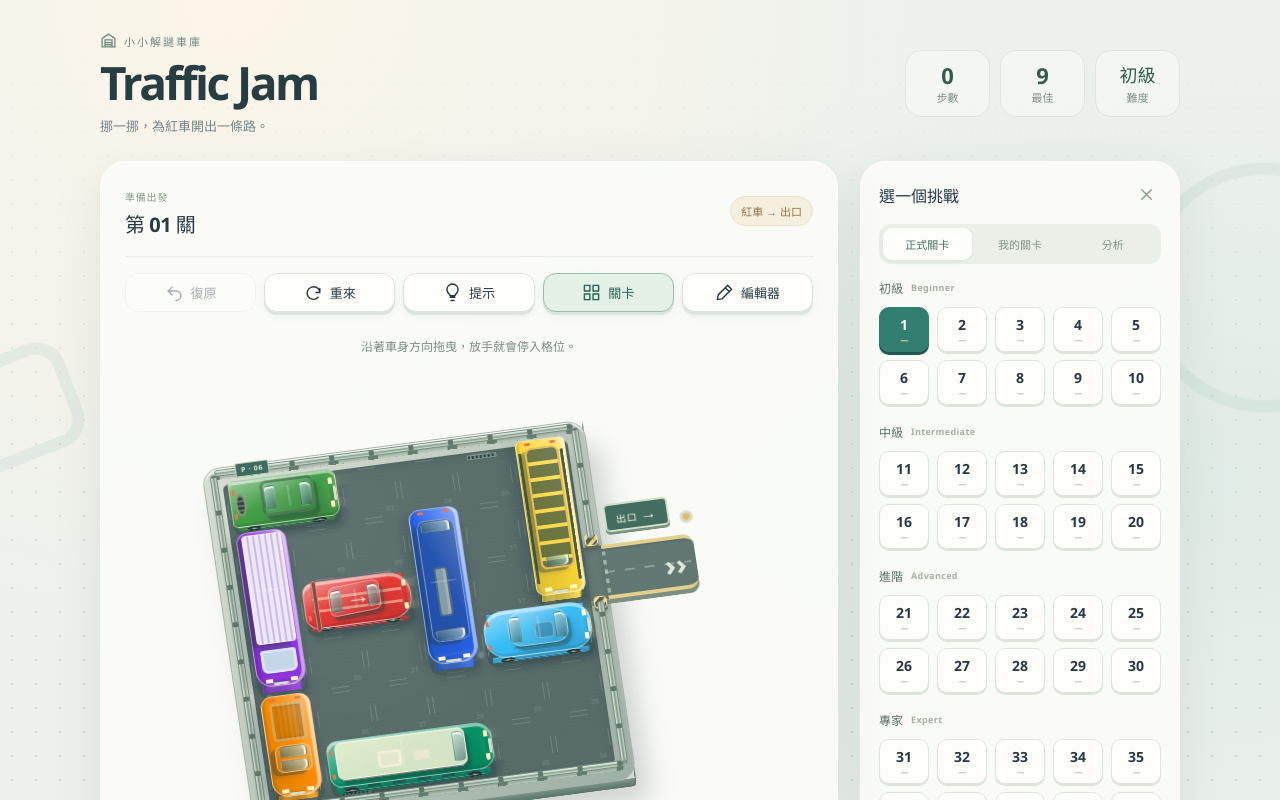
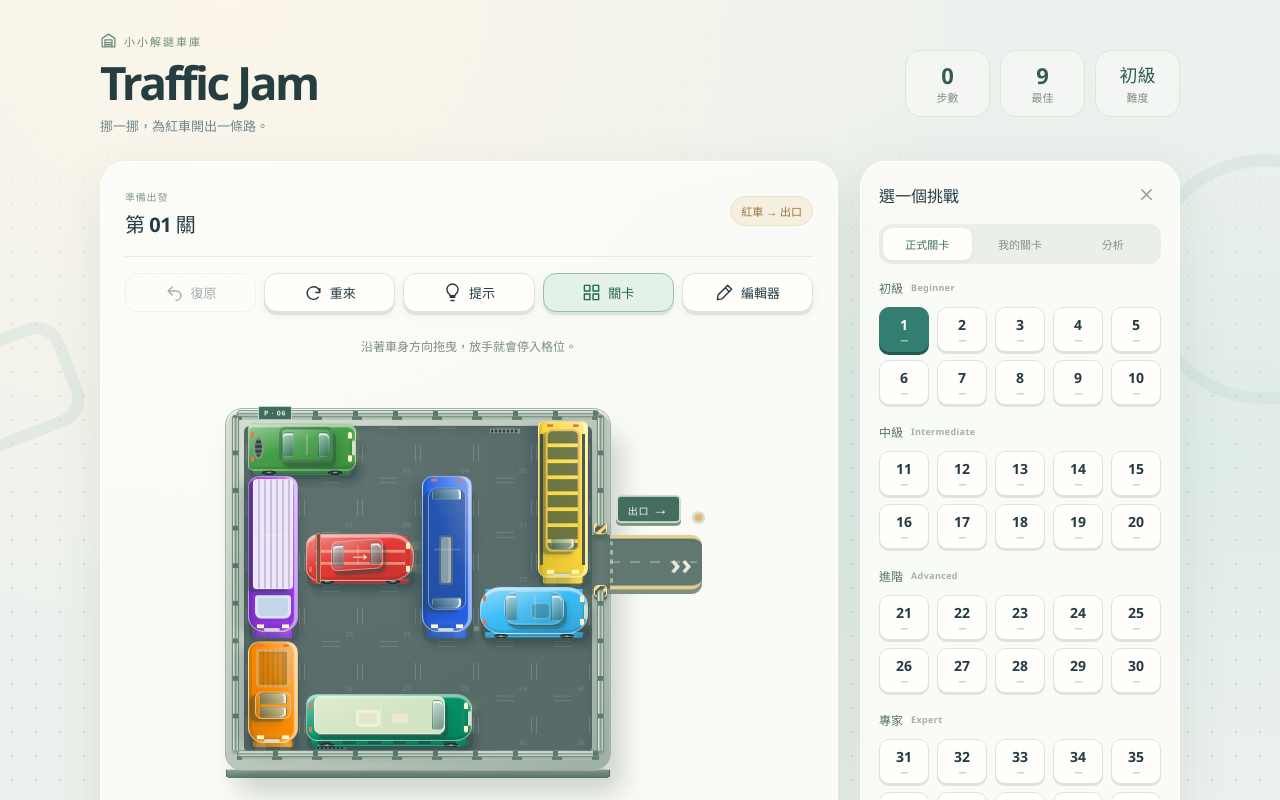
Before and after one commit to TFCChen/traffic-jam-game-1, a React (Vite) app: page / in a window 1280 px wide. Shown: the top 800 px of the page. Built offline with nearby package versions, Linux system fonts and the light colour scheme.

Commit message:
Keep the camera level and make visible 3D car surfaces draggable

```diff
--- a/src/Board.jsx
+++ b/src/Board.jsx
@@ -2,8 +2,8 @@ import React, { useEffect, useRef, useState } from "react";
 import { GRID, legalMovesForCar } from "./gameEngine.js";
 
 const CELL = 58;
-const SCENE_WIDTH = 560;
-const SCENE_HEIGHT = 478;
+const SCENE_WIDTH = 520;
+const SCENE_HEIGHT = 424;
 const clamp = (value, min, max) => Math.max(min, Math.min(max, value));
 
 // A stable colour-to-model mapping keeps the same vehicle recognisable in every level.
--- a/src/styles.css
+++ b/src/styles.css
@@ -239,10 +239,10 @@ button.selected, .tabs button.active { color: #246656; border-color: #9abfae; ba
 .drive-effects b { display: none; position: absolute; right: 0; top: 0; width: 7px; height: 3px; border-radius: 2px; background: #ffe7a0; box-shadow: 0 0 6px #ffb35c; animation: tire-spark 340ms ease-out infinite; }
 .fast .drive-effects b { display: block; }.drive-effects b:nth-of-type(2) { top: 38px; animation-delay: -100ms; --spark-y: 14px; }.drive-effects b:nth-of-type(3) { animation-delay: -200ms; --spark-y: -18px; }.drive-effects b:nth-of-type(4) { top: 38px; animation-delay: -280ms; --spark-y: 8px; }
 .dragging .light-beams, .escaping .light-beams { opacity: 1; width: 32px; animation: none; }
-/* Orthographic 2.5D camera: 70 degrees above the ground, with a small yaw. */
-.board-viewport { width: min(560px, 100%); border-radius: 0; overflow: hidden; }
-.scene-rig { position: absolute; top: 0; left: 0; width: 560px; height: 478px; transform-origin: 0 0; transform-style: preserve-3d; }
-.board-frame { position: absolute; left: 12px; top: 86px; transform: rotateX(20deg) rotateZ(-8deg); transform-origin: 0 0; transform-style: preserve-3d; box-shadow: inset 0 2px 1px #ffffffe0, 12px 26px 26px #33493f35; }
+/* A level horizon and a 70-degree downward view; the board never rolls sideways. */
+.board-viewport { width: min(520px, 100%); border-radius: 0; overflow: hidden; }
+.scene-rig { position: absolute; top: 0; left: 0; width: 520px; height: 424px; transform-origin: 0 0; transform-style: preserve-3d; }
+.board-frame { position: absolute; left: 16px; top: 24px; transform: rotateX(20deg); transform-origin: 0 0; transform-style: preserve-3d; box-shadow: inset 0 2px 1px #ffffffe0, 12px 26px 26px #33493f35; }
 .board { transform-style: preserve-3d; isolation: auto; }
 .plane-probe { position: absolute; width: 0; height: 0; pointer-events: none; }
 .platform-front, .platform-right { position: absolute; pointer-events: none; background: linear-gradient(#90a79b, #637e71); border: 1px solid #556f61; }
@@ -258,7 +258,7 @@ button.selected, .tabs button.active { color: #246656; border-color: #9abfae; ba
 .vehicle.bus { --body-height: 24px; }.vehicle.model-racer { --body-height: 14px; }
 .vehicle:hover, .vehicle.dragging { filter: none; }
 .vehicle::before { content: ""; position: absolute; inset: 3px -1px -3px 1px; border-radius: 10px; background: #233d3a55; box-shadow: 3px 5px 7px #1d343d30; transform: translateZ(.5px); pointer-events: none; }
-.vehicle-skin { transform: translate(-50%, -50%) translateZ(var(--body-height)); transform-style: preserve-3d; box-shadow: inset 0 3px 1px #ffffff85, inset 0 -3px 0 #00000018, 5px 10px 10px #1d373f30; }
+.vehicle-skin { transform: translate(-50%, -50%) translateZ(var(--body-height)); transform-style: preserve-3d; box-shadow: inset 0 3px 1px #ffffff85, inset 0 -3px 0 #00000018, 5px 10px 10px #1d373f30; pointer-events: auto; }
 .vehicle.V .vehicle-skin { transform: translate(-50%, -50%) rotateZ(90deg) translateZ(var(--body-height)); }
 .vehicle.dragging .vehicle-skin { transform: translate(-50%, -50%) translateZ(calc(var(--body-height) + 4px)); }
 .vehicle.V.dragging .vehicle-skin { transform: translate(-50%, -50%) rotateZ(90deg) translateZ(calc(var(--body-height) + 4px)); }
@@ -270,7 +270,10 @@ button.selected, .tabs button.active { color: #246656; border-color: #9abfae; ba
 .body-wall.near::after, .body-wall.far::after { content: ""; position: absolute; bottom: 3px; left: 5px; right: 5px; height: 2px; background: #e1ead85a; box-shadow: 0 2px 0 #24423a45; }
 .body-wall.near::before, .body-wall.far::before { content: ""; position: absolute; bottom: -2px; left: 0; width: 100%; height: 14px; background: radial-gradient(circle at 15px 7px, #a4b3a0 0 2px, #394b45 2px 4px, #1f3430 4px 7px, transparent 7px), radial-gradient(circle at calc(100% - 15px) 7px, #a4b3a0 0 2px, #394b45 2px 4px, #1f3430 4px 7px, transparent 7px); }
 .bus .body-wall.near, .bus .body-wall.far { background: repeating-linear-gradient(90deg, transparent 0 6px, #25475499 6px 19px, transparent 19px 25px) 0 3px / 100% 10px no-repeat, linear-gradient(#ffffff12, #16343c40), var(--car-color); }
-.vehicle .vehicle-skin .car-roof { translate: 0 0 7px; transform-style: preserve-3d; box-shadow: 3px 5px 0 #27433d55, 5px 7px 5px #1e38382a; }
+.vehicle .vehicle-skin .car-roof { translate: 0 0 7px; transform-style: preserve-3d; box-shadow: 3px 5px 0 #27433d55, 5px 7px 5px #1e38382a; pointer-events: auto; }
+.vehicle .model-detail { pointer-events: auto; }
+.light-beams, .idle-exhaust, .drive-effects, .target-arrow { pointer-events: none; }
+.vehicle.escaping .vehicle-skin, .vehicle.escaping .car-roof, .vehicle.escaping .model-detail { pointer-events: none; }
 .car-roof::after { content: ""; position: absolute; top: 100%; left: 3px; right: 3px; height: 7px; transform-origin: top; transform: rotateX(-90deg); background: linear-gradient(#354d4b40, #213b3c65), var(--car-color); border-radius: 0 0 2px 2px; }
 .model-camper .car-roof::after, .model-delivery .car-roof::after { background: #b6c4ba; }
 .vehicle .vehicle-skin .wheels { display: none; }
```
Also changed, not shown: scripts/check-vehicle-hits.js (added, +38 -0 lines), 1 other file (tests, documents, lock files or other folders).
